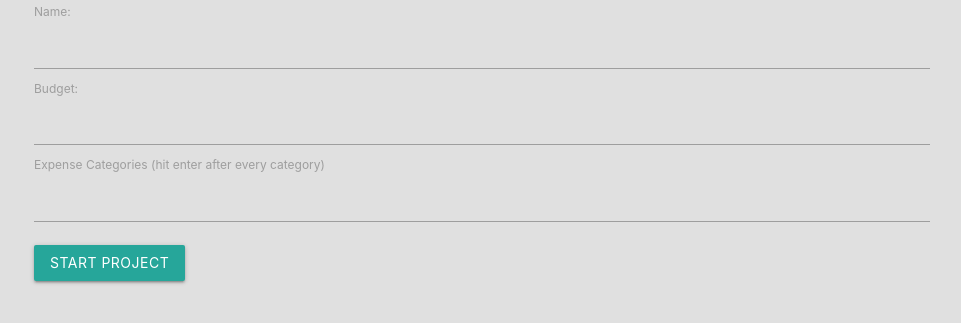
After one commit to salmanzafar949/Budgetapplication, a Django app: page /add in a window 1280 px wide. The commit adds this page. Shown: the top 323 px of the page, without its empty margins (158-1119 px from the left). Run offline with Django 3.2, Linux system fonts and the light colour scheme.

Commit message:
Add new project implmeneted

```diff
--- a/budget/static/css/styles.css
+++ b/budget/static/css/styles.css
@@ -65,3 +65,10 @@ h1, h6{
 .section-expenses li:nth-child(even) .expense{
     background-color: #F2F2F2;
 }
+
+form ul li.category{
+    display: inline-block;
+    background-color: white;
+    padding: 5px 10px;
+    margin-right: 5px;
+}
--- /dev/null
+++ b/budget/static/js/script.js
@@ -0,0 +1,48 @@
+(function(){
+
+  document.querySelector('#categoryInput').addEventListener('keydown', function(e){
+    if (e.keyCode != 13){
+      return;
+    }
+
+    e.preventDefault()
+
+    var categoryName = this.value
+    this.value = ''
+    addNewCategory(categoryName)
+    updateCategoriesString()
+  })
+
+  function addNewCategory(name){
+
+    document.querySelector('#categoriesContainer').insertAdjacentHTML('beforeend',
+    `<li class="category">
+      <span class="name">${name}</span>
+      <span onclick="removeCategory(this)" class="btnRemove bold">X</span>
+    </li>`)
+  }
+
+})()
+
+function fetchCategoryArray(){
+  var categories = []
+
+  document.querySelectorAll('.category').forEach(function(e){
+    name = e.querySelector('.name').innerHTML
+    if (name == '') return
+
+    categories.push(name)
+  })
+
+  return categories
+}
+
+function updateCategoriesString(){
+  categories = fetchCategoryArray()
+  document.querySelector('input[name="categoriesString"]').value = categories.join(',')
+}
+
+function removeCategory(e){
+  e.parentElement.remove()
+  updateCategoriesString()
+}
--- /dev/null
+++ b/budget/templates/budget/project_add.html
@@ -0,0 +1,24 @@
+{% extends 'budget/base.html' %}
+{% load static %}
+{% block content %}
+
+<div class="container">
+  <form action="" method="POST">
+    {% csrf_token %}
+    {{ form }}
+    <label for="categoryInput">Expense Categories (hit enter after every category)</label>
+    <input type="text" name="categoryInput" id="categoryInput">
+    <input type="hidden" name="categoriesString">
+
+    <ul id="categoriesContainer">
+
+    </ul>
+
+    <button type="submit" class="btn">Start Project</button>
+
+  </form>
+</div>
+
+<script src="{% static 'js/script.js' %}"></script>
+
+{% endblock %}
--- a/budget/templates/budget/project_list.html
+++ b/budget/templates/budget/project_list.html
@@ -3,7 +3,7 @@
     <div class="container">
      <div class="no-project-wrapper center">
          <h3 class="grey-text">Sorry, You don't have any projects yet.</h3>
-         <a href="#" class="btn-large grey">
+         <a href="{% url 'project.add' %}" class="btn-large grey">
              <i class="material-icons white-text left">add_circle</i>
              <span class="bold">Add Projects</span>
          </a>
--- a/budget/urls.py
+++ b/budget/urls.py
@@ -4,5 +4,6 @@ from . import views
 urlpatterns = [
 
     path('', views.project_list, name="project.list"),
+    path('add', views.ProjectCreateView.as_view(), name="project.add"),
     path('<slug:project_slug>', views.project_detail, name="project.detail"),
 ]
--- a/budget/views.py
+++ b/budget/views.py
@@ -1,6 +1,7 @@
-from django.shortcuts import render, get_object_or_404
-from .models import Project
-
+from django.shortcuts import render, get_object_or_404, HttpResponseRedirect
+from .models import Project, Category
+from django.views.generic import CreateView
+from django.utils.text import slugify
 # Create your views here.
 
 def project_list(request):
@@ -11,3 +12,25 @@ def project_detail(request, project_slug):
     ## fetching the correct project
     project = get_object_or_404(Project, slug=project_slug)
     return render(request, 'budget/project_detail.html', {'project': project})
+
+class ProjectCreateView(CreateView):
+    model = Project
+    template_name = 'budget/project_add.html'
+    fields = ['name', 'budget']
+
+    def form_valid(self, form):
+        self.object = form.save(commit=False)
+        self.object.save()
+
+        categories = self.request.POST['categoriesString'].split(',')
+
+        for category in categories:
+            Category.objects.create(
+                project=Project.objects.get(id=self.object.id),
+                name = category
+            ).save()
+
+        return HttpResponseRedirect(self.get_success_url())
+
+    def get_success_url(self):
+        return slugify(self.request.POST['name'])
```
Also changed, not shown: db.sqlite3.
